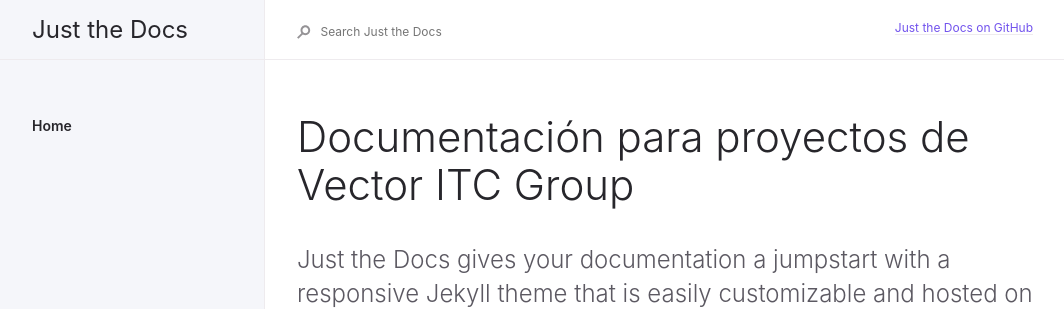
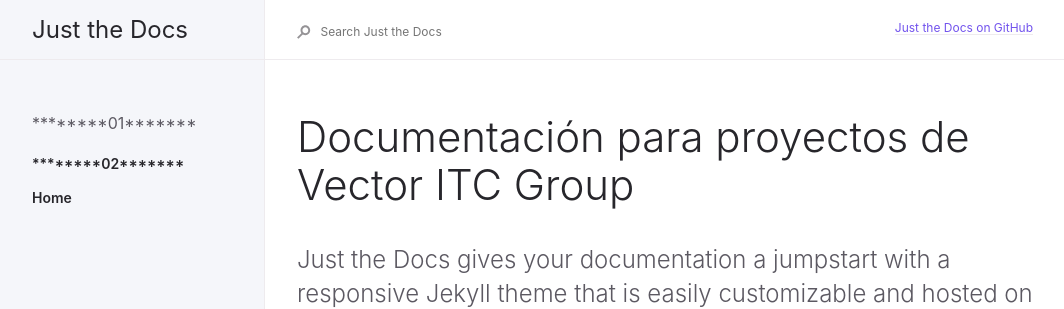
Before and after one commit to abeltranes/abeltranes.github.io, a Jekyll site: the page built from index.md, in a window 1280 px wide. Shown: the top 309 px of the page, without its empty margins (91-1155 px from the left). Built offline with Jekyll 4.4.1, drawn with Linux system fonts in a browser that asks for light colours.

Commit message:
Update nav.html

```diff
--- a/_includes/nav.html
+++ b/_includes/nav.html
@@ -1,5 +1,6 @@
 <nav role="navigation" aria-label="Main navigation">
   <ul class="navigation-list">
+    <p>********01*******</p>
     {% assign pages_list = site.html_pages | sort:"nav_order" %}
     {% for node in pages_list %}
       {% unless node.nav_exclude %}
@@ -8,7 +9,7 @@
         {% if page.parent == node.title or page.grand_parent == node.title  %}
           {% assign first_level_url = node.url | absolute_url %}
         {% endif %}
-        <a href="{{ node.url | absolute_url }}" class="navigation-list-link{% if page.url == node.url %} active{% endif %}">{{ node.title }}</a>
+        <a href="{{ node.url | absolute_url }}" class="navigation-list-link{% if page.url == node.url %} active{% endif %}"><p>********02*******</p>{{ node.title }}</a>
             {% if node.has_children %}
               {% assign children_list = site.html_pages | sort:"nav_order" %}
               <ul class="navigation-list-child-list ">
@@ -18,7 +19,7 @@
                       {% if page.url == child.url or page.parent == child.title %}
                         {% assign second_level_url = child.url | absolute_url %}
                       {% endif %}
-                      <a href="{{ child.url | absolute_url }}" class="navigation-list-link{% if page.url == child.url %} active{% endif %}">{{ child.title }}</a>
+                      <a href="{{ child.url | absolute_url }}" class="navigation-list-link{% if page.url == child.url %} active{% endif %}"><p>********03*******</p>{{ child.title }}</a>
                       {% if child.has_children %}
                         {% assign grand_children_list = site.html_pages | sort:"nav_order" %}
                         <ul class="navigation-list-child-list">
```
